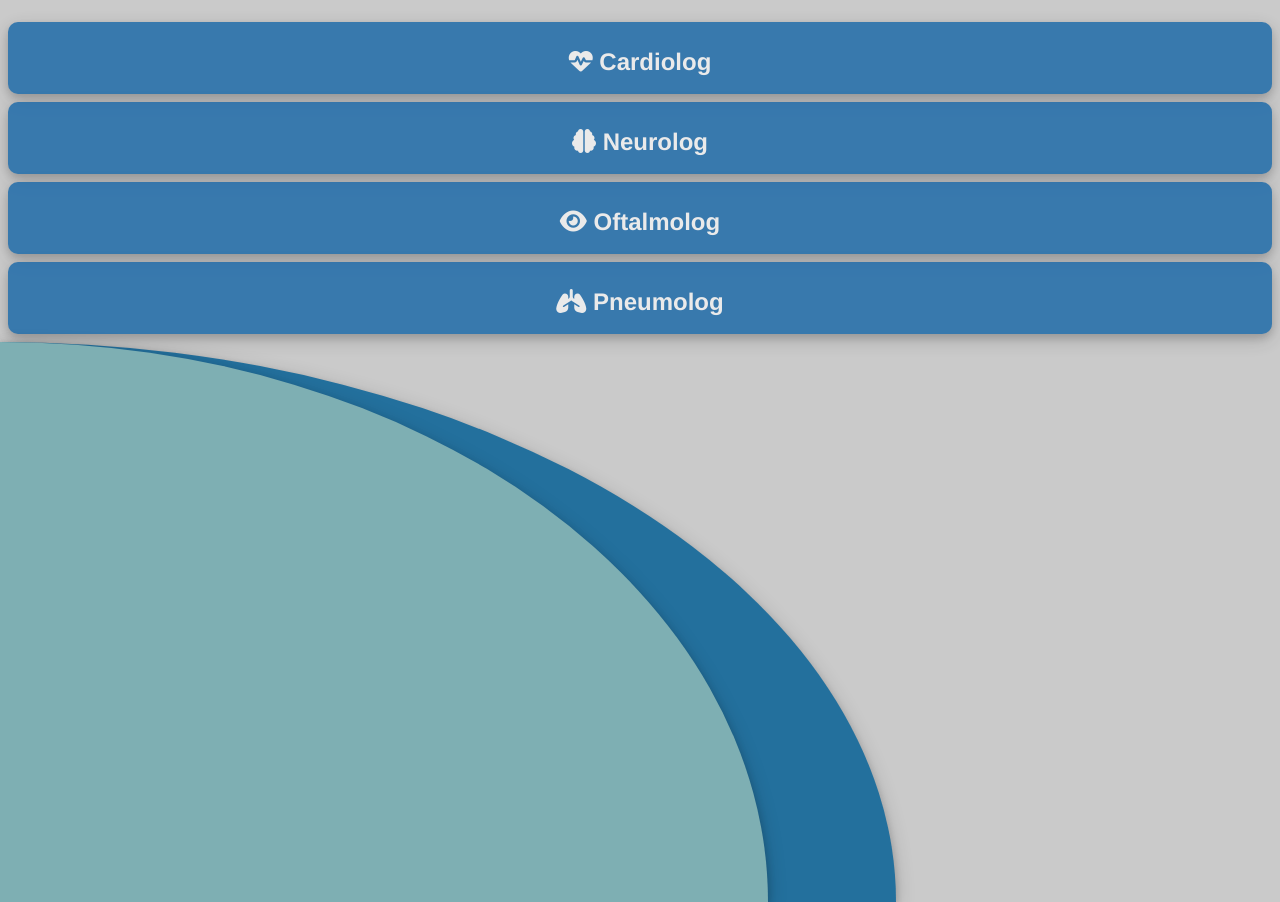
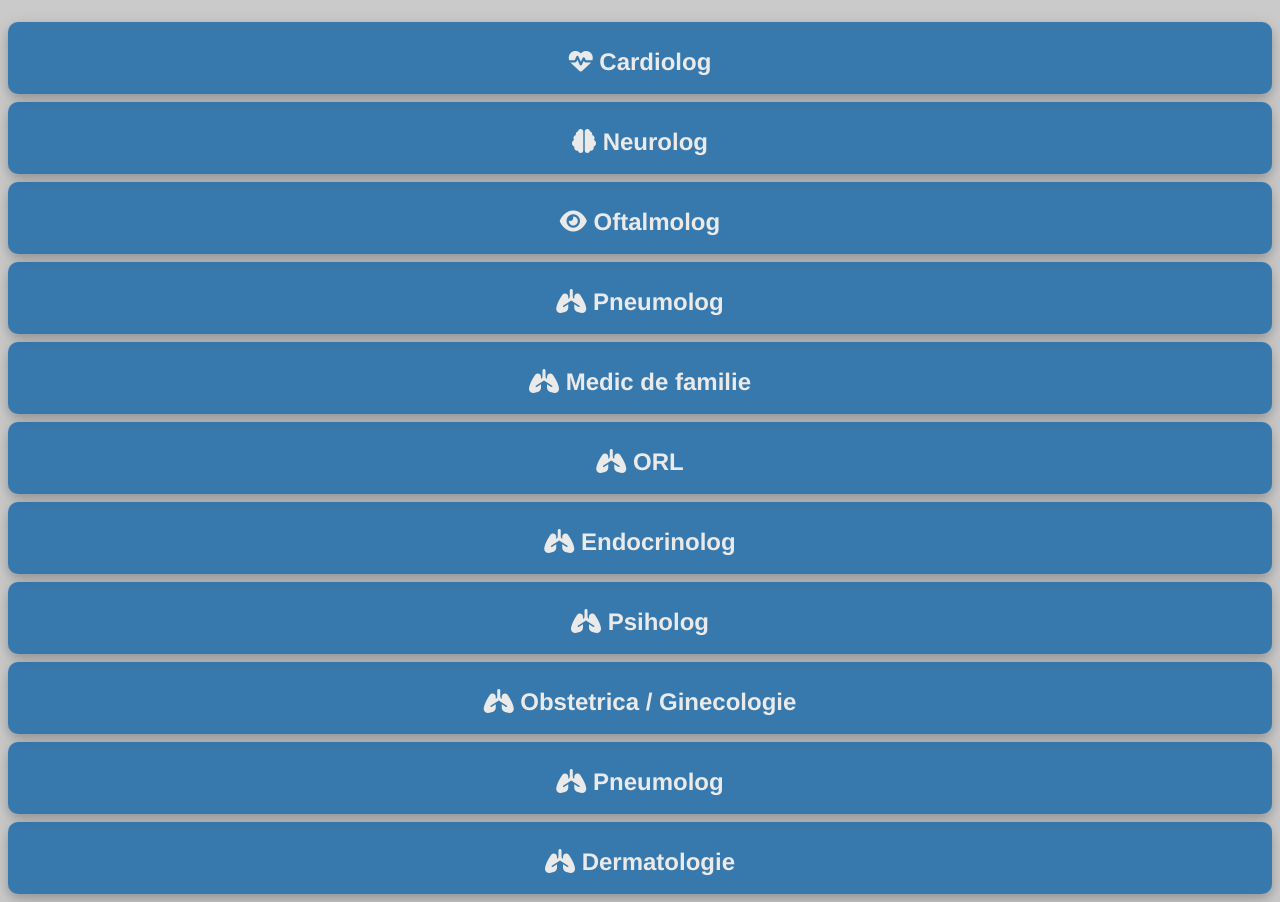
Before and after one commit to sebastiankalciov/docfinder, a plain HTML site: page source/index.html in a window 1280 px wide. Shown: the part 191-1093 px from the top of the page. Before the commit the page ends 800 px from the top, so only its background shows below. Drawn offline with Linux system fonts and the light colour scheme.

Commit message:
Add new specialty options, fix website not scrollable, improved README.md

```diff
--- a/meta/style.css
+++ b/meta/style.css
@@ -15,7 +15,7 @@ body {
   }
 
 .control {
-    height: 100vh;
+    height: auto;
     width: 100vw;
     border-color:aqua;
     position: absolute;
--- a/source/index.html
+++ b/source/index.html
@@ -19,7 +19,7 @@
                 <img src="../meta/logo.png"
                     alt="DocFinder Logo"
                     width="200">
-                <h2>Alegeti specialitatea doctorului:</h2>
+                <h2>Ce doctor cautati?</h2>
             </div>
 
             <div class="col">
@@ -55,12 +55,69 @@
                         </h2>
                     </div>
                 </div>
+
+                <div class="button shadow">
+                    <div id="medfam" class="text" onclick="getLocation()">
+                        <h2>
+                            <i class="fa-solid fa-lungs"></i> Medic de familie
+                        </h2>
+                    </div>
+                </div>
+
+                <div class="button shadow">
+                    <div id="orl" class="text" onclick="getLocation()">
+                        <h2>
+                            <i class="fa-solid fa-lungs"></i> ORL
+                        </h2>
+                    </div>
+                </div>
+
+                <div class="button shadow">
+                    <div id="endocr" class="text" onclick="getLocation()">
+                        <h2>
+                            <i class="fa-solid fa-lungs"></i> Endocrinolog
+                        </h2>
+                    </div>
+                </div>
+
+                <div class="button shadow">
+                    <div id="psiho" class="text" onclick="getLocation()">
+                        <h2>
+                            <i class="fa-solid fa-lungs"></i> Psiholog
+                        </h2>
+                    </div>
+                </div>
+
+                <div class="button shadow">
+                    <div id="pneumo" class="text" onclick="getLocation()">
+                        <h2>
+                            <i class="fa-solid fa-lungs"></i> Obstetrica / Ginecologie
+                        </h2>
+                    </div>
+                </div>
+
+                <div class="button shadow">
+                    <div id="pneumo" class="text" onclick="getLocation()">
+                        <h2>
+                            <i class="fa-solid fa-lungs"></i> Pneumolog
+                        </h2>
+                    </div>
+                </div>
+
+                <div class="button shadow">
+                    <div id="pneumo" class="text" onclick="getLocation()">
+                        <h2>
+                            <i class="fa-solid fa-lungs"></i> Dermatologie
+                        </h2>
+                    </div>
+                </div>
+
             </div>
 
-            <div class="background_elements circle shadow">
+            <!-- <div class="background_elements circle shadow">
                 <div class="background_elements innercircle shadow">
                 </div>
-            </div>
+            </div> -->
 
         </div>
 
@@ -83,6 +140,7 @@
             const longitude = position.coords.longitude;
             alert('Latitude: ' + latitude + ' Longitude: ' + longitude);
         }
+
     </script>
 
     </body>
```
Also changed, not shown: README.md.
